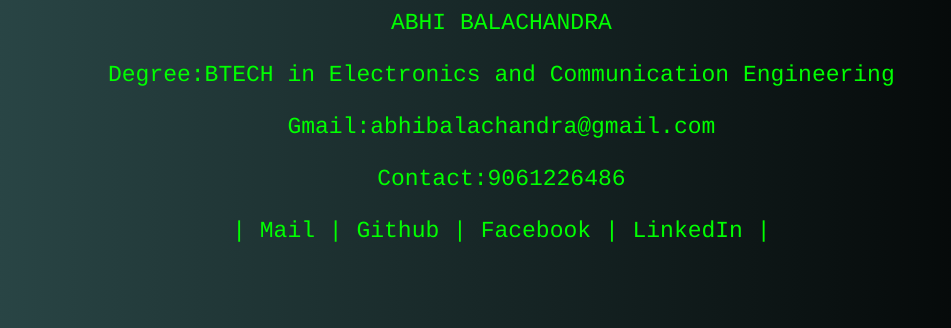
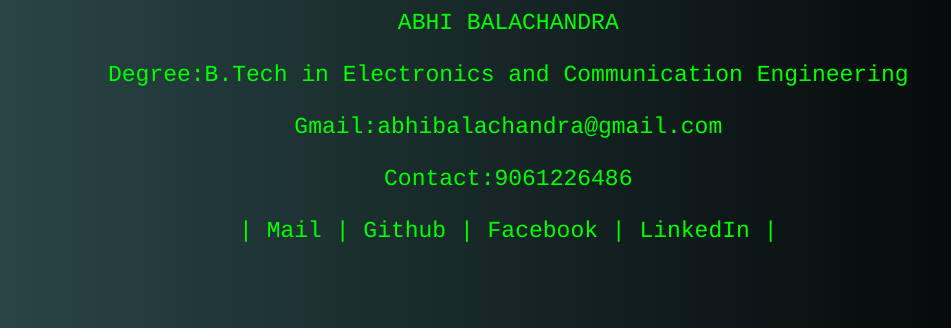
Before and after one commit to abhi0316/abhibalachandra.github.io, a plain HTML site: page index.html in a window 1280 px wide. Shown: the part 309-637 px from the top of the page, without its empty margins (164-1115 px from the left). Drawn offline with nearby package versions, Linux system fonts and the light colour scheme.

Commit message:
Update index.html

```diff
--- a/index.html
+++ b/index.html
@@ -32,7 +32,7 @@ $("html,body").pagefade(1000,1000);
 <img class="pic" src ="https://avatars2.githubusercontent.com/u/16735177?v=3&s=466"><br><br>
 
 ABHI BALACHANDRA<br><br>
-Degree:BTECH in Electronics and Communication Engineering</br></br>
+Degree:B.Tech in Electronics and Communication Engineering</br></br>
 Gmail:abhibalachandra@gmail.com</br></br>
 Contact:9061226486<br><br>
  <a  href="https://mail.google.com/mail/?view=cm&fs=1&to=abhibalachandra@gmail.com&su=SUBJECT&body=BODY">| Mail |</a>
```
